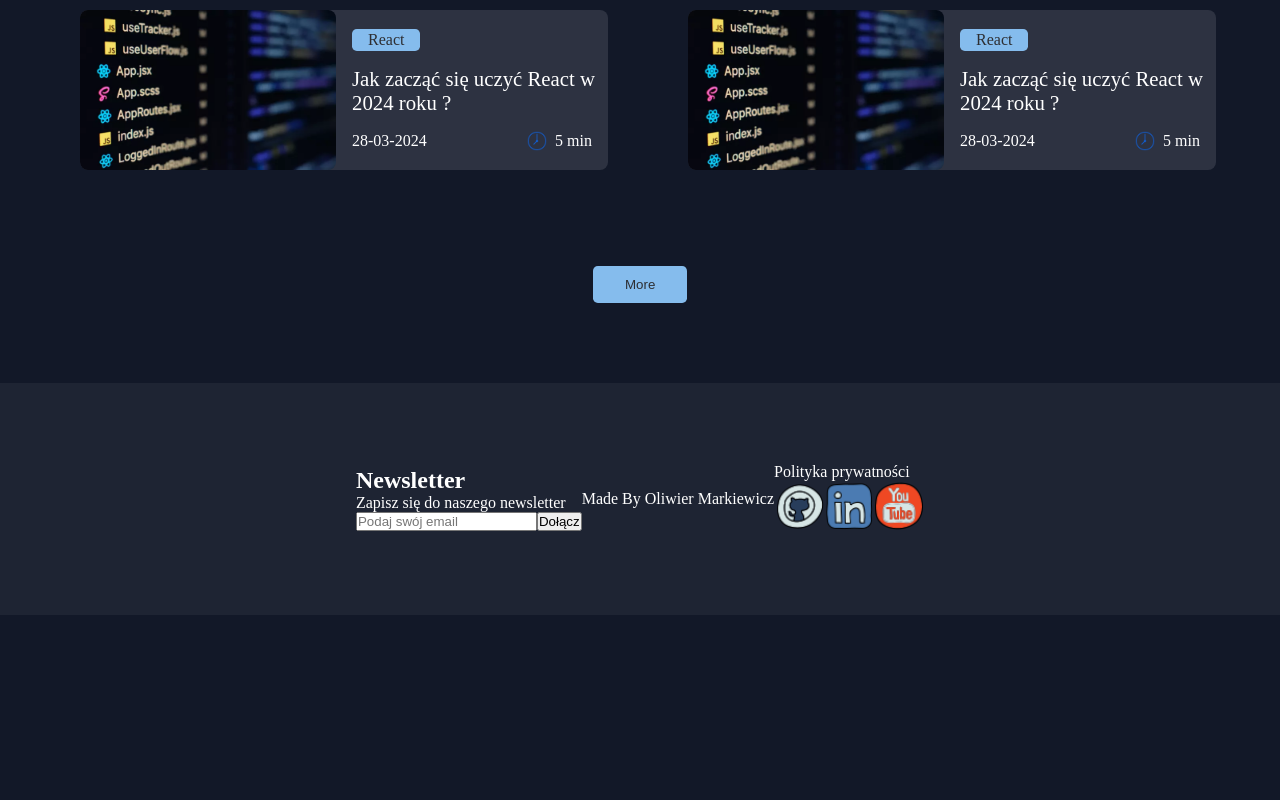
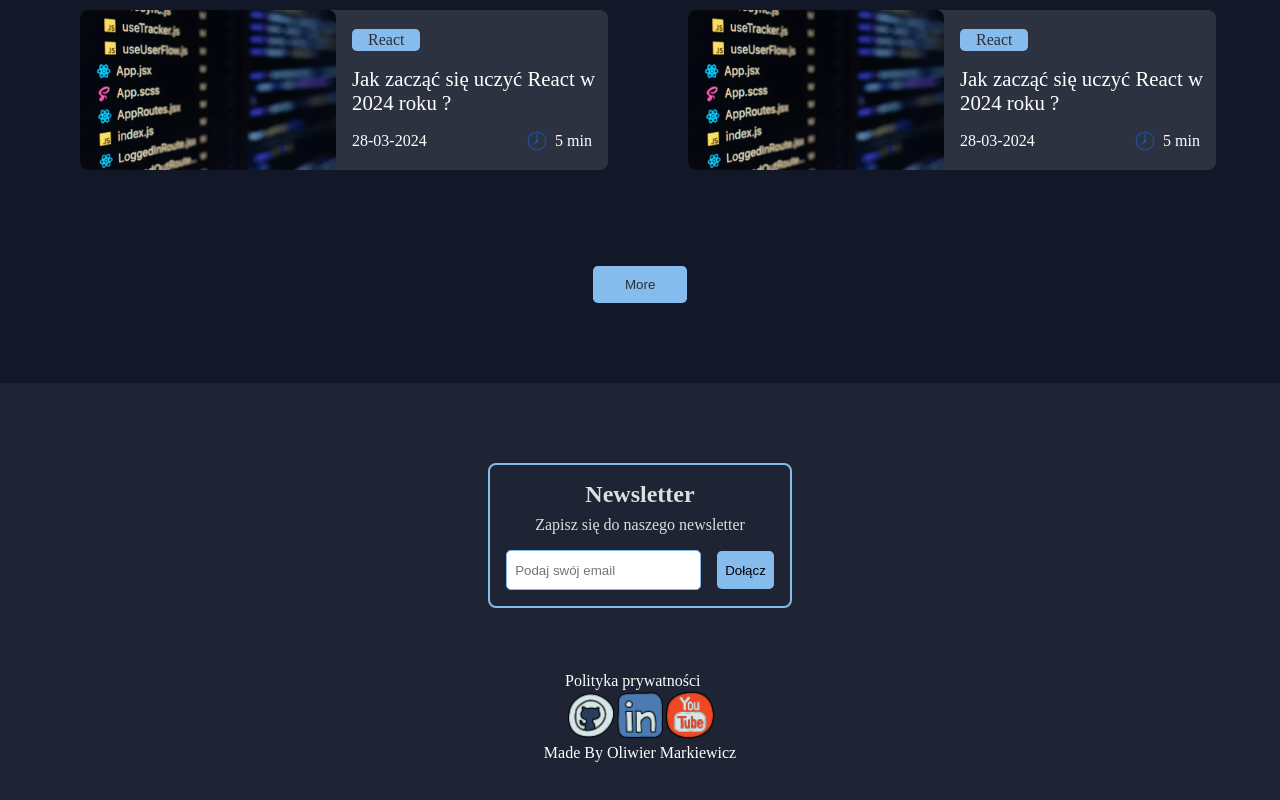
Before and after one commit to ol1mowski/SSR-Blog, a Next.js app: page / in a window 1280 px wide. Shown: the part 3073-3873 px from the top of the page. Before the commit the page ends 3688 px from the top, so only its background shows below. Built offline with nearby package versions, Linux system fonts and the light colour scheme; a web font is replaced by a local one.

Commit message:
[Footer] style: introduce simple style to newsetter section (RWD to 375px)

```diff
--- a/Components/Footer/Footer.component.module.scss
+++ b/Components/Footer/Footer.component.module.scss
@@ -1,43 +1,50 @@
 @import "@/sass/settings.scss";
 
 .footerContainer {
-  @include d-flex;
+  @include d-flex-column;
   margin-top: 5rem;
   padding: 5rem 0;
   background-color: #1e2433;
   color: $white-color;
   font-family: "Times New Roman", Times, serif;
-  &__wrapper {
-    width: 80%;
+  gap: 4rem;
+  &__newsletterWrapper {
+    @include d-flex;
+    &__container {
       @include d-flex-column;
-    @media screen and (min-width: 530px) {
-      @include d-flex;
-      gap: calc(10vw + 3rem);
+      padding: 1rem;
+      border: 2px solid $light-blue-color;
+      border-radius: 0.5rem;
+      &__content {
+        @include d-flex-column;
+        gap: 0.5rem;
+        &__title {
+          color: #dedede;
         }
-    gap: 2rem;
-    &__policy {
-      &__content {
-        font-size: 1.2rem;
-        cursor: pointer;
-        font-weight: bold;
+        &__description {
+          color: #dedede;
         }
       }
-    &__icons {
+      &__form {
+        margin-top: 1rem;
         @include d-flex;
         gap: 1rem;
-      &__a {
-        color: #fff;
-        will-change: transform;
+        &__input {
+          border: 1px solid $light-blue-color;
+          border-radius: 0.3rem;
+          padding: 0.7rem 0.5rem;
         }
-      &__a:hover {
-        animation: hoop 1s linear;
+        &__btn {
+          border-radius: 0.3rem;
+          padding: 0.7rem 0.5rem;
+          background-color: $light-blue-color;
+          border: none;
         }
       }
     }
   }
-
-@keyframes hoop {
-  50% {
-    transform: translateY(-0.5rem);
+  &__footerContent {
+    @include d-flex-column;
+    flex-direction: column-reverse;
   }
 }
--- a/Components/Footer/Footer.component.tsx
+++ b/Components/Footer/Footer.component.tsx
@@ -35,26 +35,53 @@ const Footer = () => {
             </div>
             <div
               className={
-                style.footerContainer__newsletterWrapper__container__newsletter
+                style.footerContainer__newsletterWrapper__container__form
               }
             >
-              <input placeholder="Podaj swój email" type="text" name="" id="" />
-              <button>Dołącz</button>
+              <input
+                className={
+                  style.footerContainer__newsletterWrapper__container__form__input
+                }
+                placeholder="Podaj swój email"
+                type="text"
+                name="email"
+              />
+              <button
+                className={
+                  style.footerContainer__newsletterWrapper__container__form__btn
+                }
+              >
+                Dołącz
+              </button>
             </div>
           </div>
         </section>
-        <section className={style.footerContainer__copyrightWrapper}>
+        <section className={style.footerContainer__footerContent}>
+          <section
+            className={style.footerContainer__footerContent__copyrightWrapper}
+          >
             <span>Made By Oliwier Markiewicz</span>
           </section>
-        <section className={style.footerContainer__socialWrapper}>
-          <div className={style.footerContainer__socialWrapper__privacy}>
+          <section
+            className={style.footerContainer__footerContent__socialWrapper}
+          >
+            <div
+              className={
+                style.footerContainer__footerContent__socialWrapper__privacy
+              }
+            >
               <span>Polityka prywatności</span>
             </div>
-          <div className={style.footerContainer__socialWrapper__social}>
+            <div
+              className={
+                style.footerContainer__footerContent__socialWrapper__social
+              }
+            >
               <Image src={github} alt="" width={50} height={50} />
               <Image src={linkedin} alt="" width={50} height={50} />
               <Image src={yt} alt="" width={50} height={50} />
             </div>
+          </section>
         </section>
       </footer>
     </>
```
Lines whose indentation alone changed are shown as unchanged.
